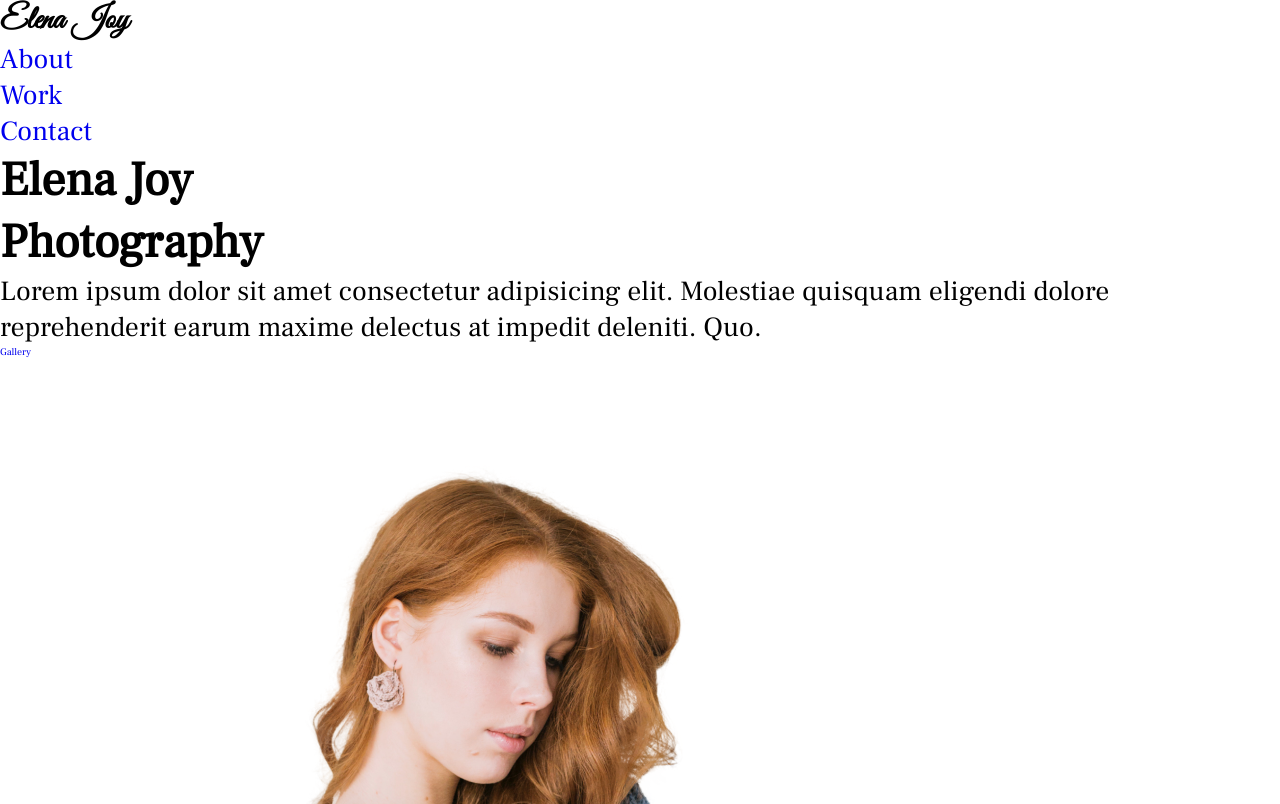
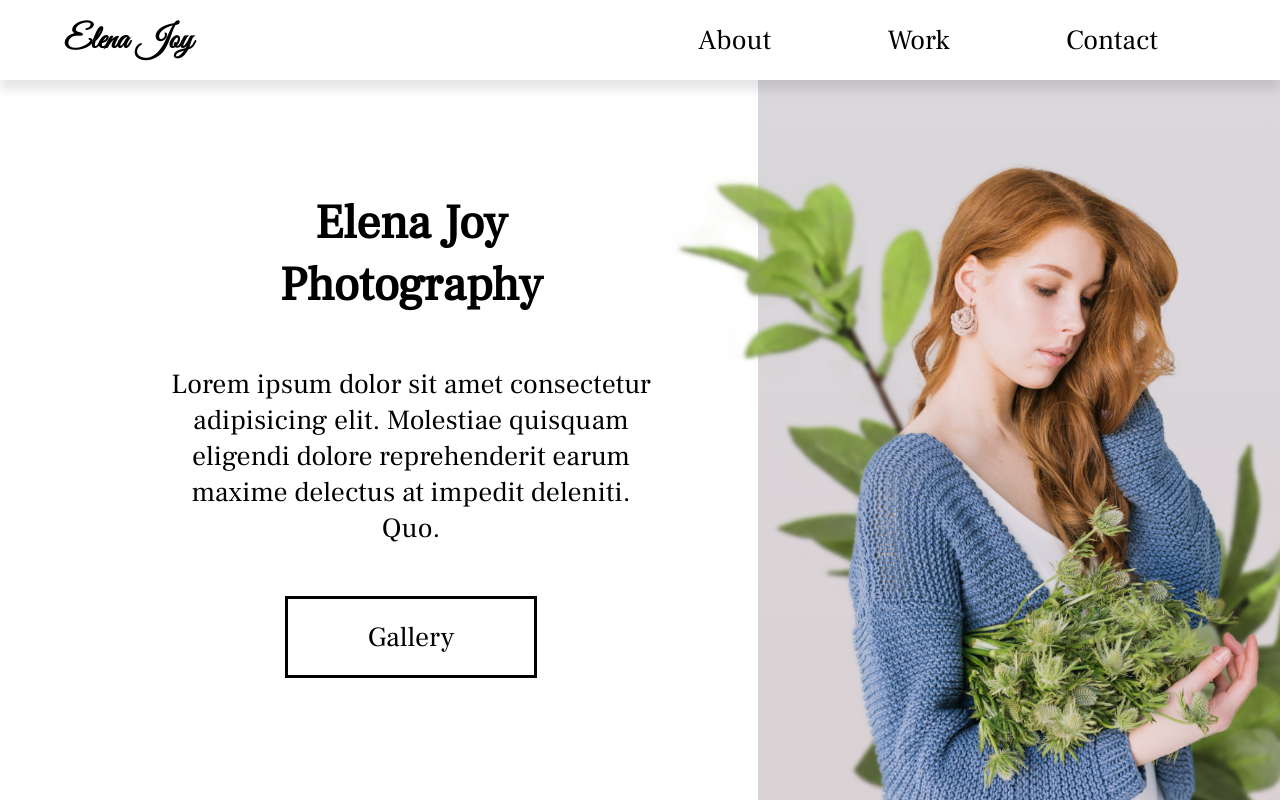
Before and after one commit to perezsergioace/elena-joy-photography, a plain HTML site: page index.html in a window 1280 px wide. Shown: the top 804 px of the page. Drawn offline with Linux system fonts and the light colour scheme.

Commit message:
finished styling the first section of the page

```diff
--- a/index.html
+++ b/index.html
@@ -24,7 +24,7 @@
 
     <main>
         <section class="hero">
-            <div class="hero-introduction">
+            <div class="hero-introduction flex">
                 <h2>Elena Joy <br> Photography</h2>
                 <p>Lorem ipsum dolor sit amet consectetur adipisicing elit. Molestiae quisquam eligendi dolore
                     reprehenderit
@@ -33,6 +33,8 @@
             </div>
             <div class="hero-images">
                 <img class="hero-elena" src="./img/elena-joy.png" alt="picture of elena joy">
+                <img class="plant1 plant" src="./img/plant1.png" alt="">
+                <img class="plant2 plant" src="./img/plant2.png" alt="">
             </div>
         </section>
     </main>
--- a/style.css
+++ b/style.css
@@ -40,7 +40,8 @@ li,
 button,
 label,
 input,
-p {
+p,
+a {
 	font-size: var(--text);
 }
 
@@ -63,6 +64,7 @@ ul {
 
 a {
 	text-decoration: none;
+	color: black;
 }
 
 .flex {
@@ -79,3 +81,81 @@ body {
 h1 {
 	font-family: "Vibes", sans-serif;
 }
+
+/* Nav Section */
+.main-head {
+	box-shadow: 0px 10px 10px rgba(0, 0, 0, 0.1);
+	z-index: 2;
+	position: relative;
+}
+
+nav {
+	width: 90%;
+	margin: auto;
+	display: flex;
+	align-items: center;
+	min-height: 10vh;
+	/* padding: 2rem 0rem; */
+}
+
+#logo {
+	flex: 1 1 20rem;
+}
+
+.nav-links {
+	display: flex;
+	justify-content: space-around;
+	flex: 1 1 20rem;
+}
+
+.hero {
+	min-height: 90vh;
+	width: 95%;
+	margin: 0 0 0 auto;
+	display: flex;
+	flex-wrap: wrap;
+	overflow: hidden;
+}
+
+.hero-introduction {
+	flex: 2 1 45rem;
+	text-align: center;
+}
+
+.hero-introduction p {
+	padding: 5rem 10rem;
+}
+
+.hero-introduction h2 {
+	padding-top: 3rem;
+}
+
+.hero-introduction a {
+	padding: 2rem 8rem;
+	border: 3px solid black;
+	margin-bottom: 4rem;
+}
+
+.hero-images {
+	flex: 1 1 40rem;
+	background: linear-gradient(#dad8dd, #dad1d4);
+	position: relative;
+	z-index: 1;
+}
+
+.hero-elena {
+	width: 100%;
+	height: 100%;
+	object-fit: cover;
+}
+
+.plant {
+	position: absolute;
+	bottom: 0;
+	left: -20%;
+	z-index: -1;
+}
+
+.plant2 {
+	left: 40%;
+}
```
